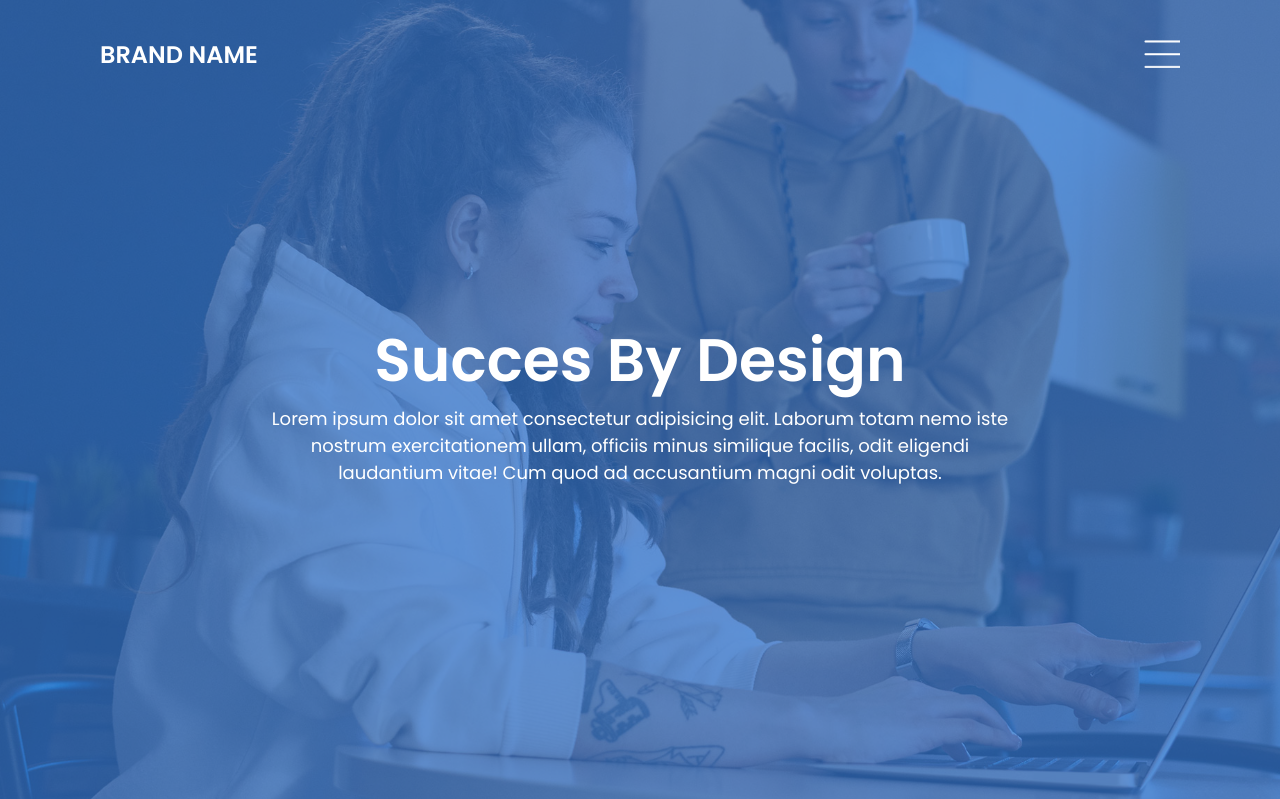
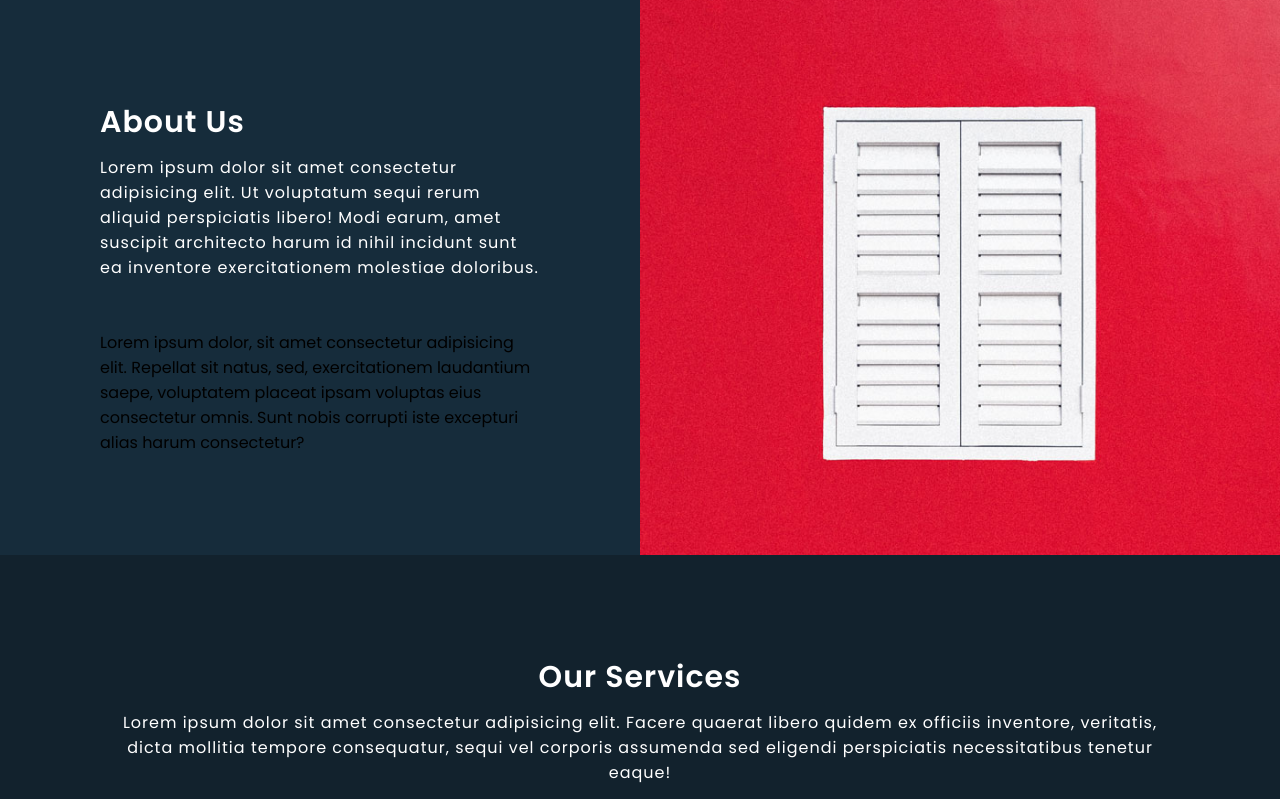
Before and after one commit to Rtama23/web2, a plain HTML site: page index.html in a window 1280 px wide. Shown: the top 799 px of the page. Drawn offline with Linux system fonts and the light colour scheme.

Commit message:
Update index.html

```diff
--- a/index.html
+++ b/index.html
@@ -8,7 +8,7 @@
     <link rel="stylesheet" href="style.css">
 </head>
 <body>
-    <div class="banner">
+<!--     <div class="banner">
         <header>
             <a href="#" class="logo">Brand Name</a>
             <div class="toggle"></div>
@@ -19,7 +19,7 @@
             <p>Lorem ipsum dolor sit amet consectetur adipisicing elit. Laborum totam nemo iste nostrum exercitationem ullam, officiis minus similique facilis, odit eligendi laudantium vitae! Cum quod ad accusantium magni odit voluptas.</p>
         </div>
     </div>
-
+ -->
 
     <!-- about -->
     <section class="about">
```
